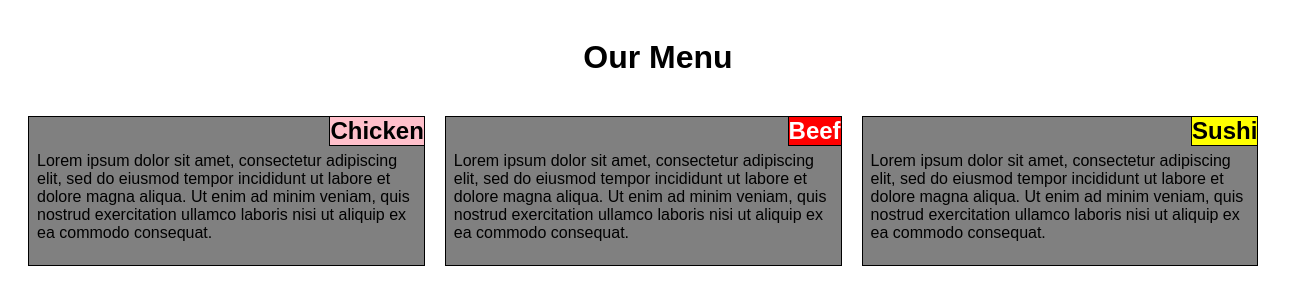
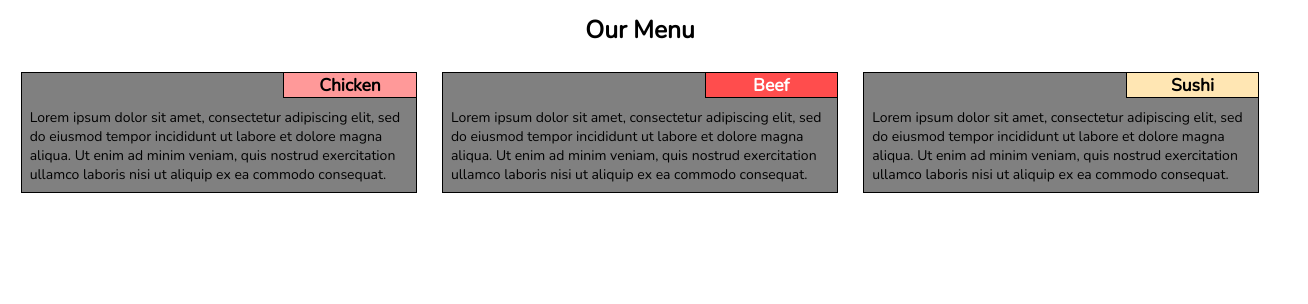
Before and after one commit to Deceived/module2-solution, a plain HTML site: page index.html in a window 1280 px wide. Shown: the whole page, 1308 px wide, since content can reach past the window. Drawn offline with nearby package versions, Linux system fonts and the light colour scheme.

Commit message:
project is ready

```diff
--- a/index.html
+++ b/index.html
@@ -3,21 +3,25 @@
 <head>
   <title>Assignement Solution for Module 2</title>
   <meta charset="utf-8">
+  <meta name="viewport" content="width=device-width, initial-scale=1">
   <link rel="stylesheet" type="text/css" href="stylesheets/stylesheet.css">
+  <link href="https://fonts.googleapis.com/css?family=Nunito" rel="stylesheet">
 </head>
 <body>
 <h1>Our Menu</h1>
-<div class="block-1">
+<div class="row">
+  <section class="section-1 col-lg-4 col-md-6 col-sm-1">
       <h2>Chicken</h2>
       <p>Lorem ipsum dolor sit amet, consectetur adipiscing elit, sed do eiusmod tempor incididunt ut labore et dolore magna aliqua. Ut enim ad minim veniam, quis nostrud exercitation ullamco laboris nisi ut aliquip ex ea commodo consequat.</p>
-</div>
-<div class="block-2">
+    </section>
+  <section class="section-2 col-lg-4 col-md-6 col-sm-1">
       <h2>Beef</h2>
       <p>Lorem ipsum dolor sit amet, consectetur adipiscing elit, sed do eiusmod tempor incididunt ut labore et dolore magna aliqua. Ut enim ad minim veniam, quis nostrud exercitation ullamco laboris nisi ut aliquip ex ea commodo consequat.</p>
-</div>
-<div class="block-3">
+  </section>
+  <section class="section-3 col-lg-4 col-md-1 col-sm-1">
       <h2>Sushi</h2>
       <p>Lorem ipsum dolor sit amet, consectetur adipiscing elit, sed do eiusmod tempor incididunt ut labore et dolore magna aliqua. Ut enim ad minim veniam, quis nostrud exercitation ullamco laboris nisi ut aliquip ex ea commodo consequat.</p>
+  </section>
 </div>
 </body>
 </html>
--- a/stylesheets/stylesheet.css
+++ b/stylesheets/stylesheet.css
@@ -1,67 +1,88 @@
+html {
+  height: 100%;
+}
+
   body {
-  font-family: Arial, sans-serif;
+    font-family: 'Nunito', sans-serif;
     background: white;
-  padding: 10px;
-  width: 100%;
+    padding-right: auto;
+    padding-left: auto;
   }
+
     h1 {
       text-align: center;
-  margin-bottom: 30px;
+      margin: 1%;
+      font-size: 24.5px;
     }
-div {
+
+    .row {
+      overflow: auto;
+    }
+
+      section {
         background: grey;
         border: 1px solid black;
-  margin: 10px;
         position: relative;
-  height: 150px;
         float: left;
         box-sizing: border-box;
+        margin: 1%;
+        height: auto;
       }
 
         h2 {
           border: 1px solid black;
           position: absolute;
-  top: -21px;
-  right: -1px;
+          top: 0px;
+          right: 0px;
+          margin: -1px;
+          font-size: 17.5px;
+          width: 33.33%;
+          text-align: center;
         }
         p {
           margin: 8px;
           margin-top: 35px;
+          font-size: 14px;
         }
 
-.block-1 h2 {
-  background: pink;
+      .section-1 > h2 {
+        background: #ff9999;
       }
 
-.block-2 h2 {
-  background: red;
+      .section-2 > h2 {
+        background: #ff4d4d;
         color: white;
       }
 
-.block-3 h2 {
-  background: yellow;
+      .section-3 > h2 {
+        background: #ffe6b3;
       }
 
-/*DESKTOP*/
+/*RESPONSIVE DESIGN*/
+
+  /*Desktop*/
     @media (min-width: 992px) {
-div {
-  width: 31%;
+      .col-lg-4 {
+      width: 31.33%;
       }
     }
 
-/*TABLET*/
+  /*Tablet*/
     @media (min-width: 768px) and (max-width: 991px) {
-div {
-  width: 47.40%;
+      .col-md-6 {
+     width: 48%;
       }
-  .block-3 {
- width: 100%;
+      .col-md-1 {
+      width: 98%;
+      }
+      .section-3 > h2 {
+      width: 16.67%;
       }
     }
 
-/*MOBILE*/
+  /*Mobile*/
     @media (max-width: 767px) {
-div {
-  width: 100%;
+      .col-sm-1 {
+      width: 98%;
     }
     }
```
Lines whose indentation alone changed are shown as unchanged.
